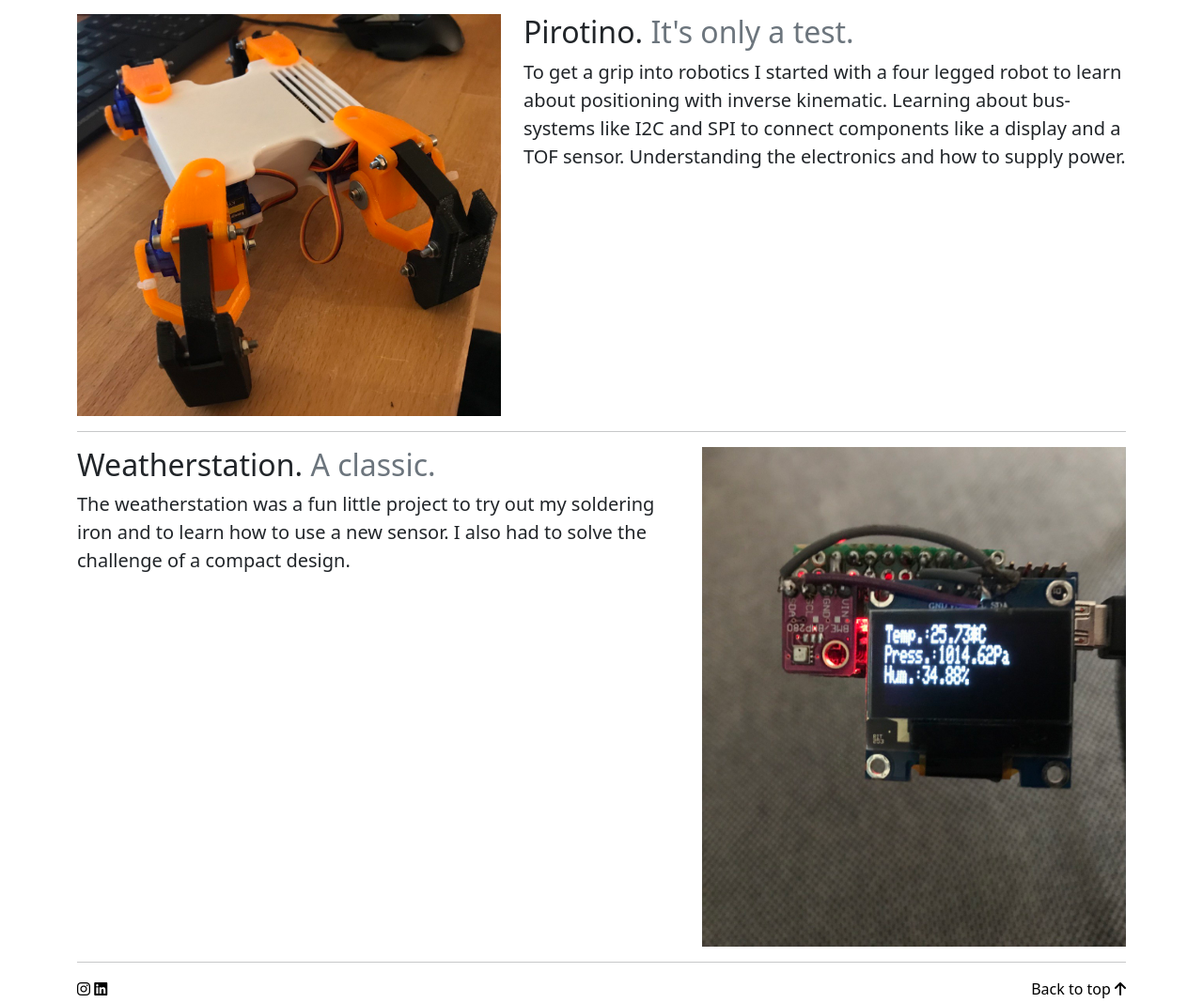
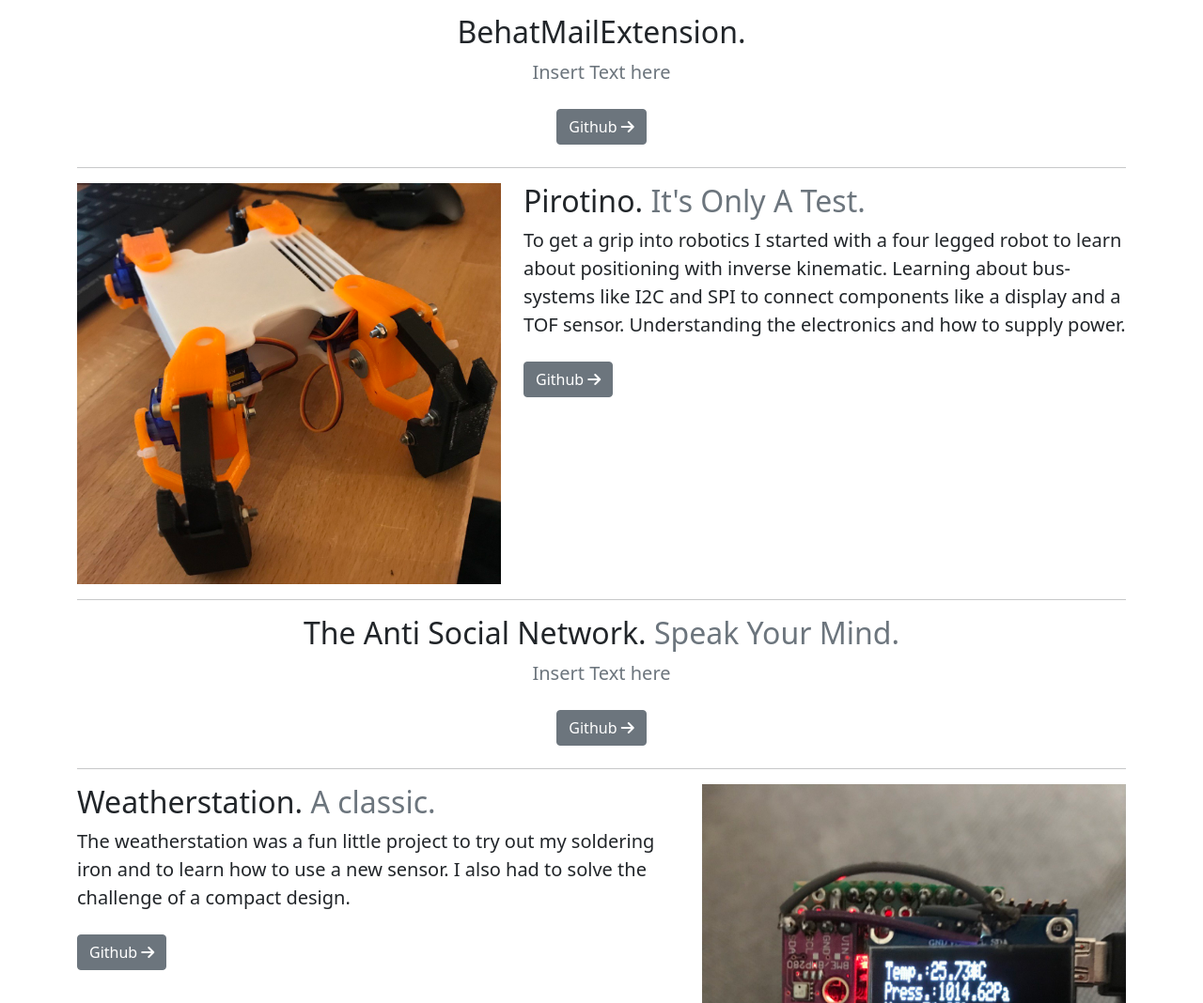
Before and after one commit to pmaasz/pmaasz.github.io, a plain HTML site: page index.html in a window 1280 px wide. Shown: the part 700-1768 px from the top of the page at 94% size. Drawn offline with nearby package versions, Linux system fonts and the light colour scheme.

Commit message:
adds content

```diff
--- a/index.html
+++ b/index.html
@@ -16,6 +16,9 @@
 		}
 		a:hover,a:hover > i{
 			color: grey;
+		}
+		.fa-arrow-right{
+			color:white;
 		}
 	</style>
 </head>
@@ -46,17 +49,44 @@
 
 	<hr class="featurette-divider">
 
+        <section class="jumbotron text-center">
+        <div class="container">
+          <h2 class="jumbotron-heading">BehatMailExtension.</h2>
+          <p class="lead text-muted">Insert Text here</p>
+          <p>
+            <a href="https://github.com/pmaasz/BehatMailExtension" class="btn btn-secondary my-2">Github <i class="fa-solid fa-arrow-right"></i></a>
+          </p>
+        </div>
+      </section>
+
+        <hr class="featurette-divider">
+
 <div class="row featurette">
       <div class="col-md-7 order-md-2">
-        <h2 class="featurette-heading">Pirotino. <span class="text-muted">It's only a test.</span></h2>
+        <h2 class="featurette-heading">Pirotino. <span class="text-muted">It's Only A Test.</span></h2>
         <p class="lead">
 		To get a grip into robotics I started with a four legged robot to learn about positioning with inverse kinematic. Learning about bus-systems like I2C and SPI to connect components like a display and a TOF sensor. Understanding the electronics and how to supply power.
 	</p>
+	<p>
+            <a href="https://github.com/pmaasz/Pirotino" class="btn btn-secondary my-2">Github <i class="fa-solid fa-arrow-right"></i></a>
+          </p>
       </div>
       <div class="col-md-5 order-md-1">
 	 <img width="100%" height="100%" src="images/pirotino/pirotino.jpg"></img>
       </div>
     </div>
+
+       <hr class="featurette-divider">
+
+        <section class="jumbotron text-center">
+        <div class="container">
+          <h2 class="jumbotron-heading">The Anti Social Network. <span class="text-muted">Speak Your Mind.</span></h2>
+          <p class="lead text-muted">Insert Text here</p>
+          <p>
+            <a href="https://github.com/pmaasz/The-Anti-Social-Network" class="btn btn-secondary my-2">Github <i class="fa-solid fa-arrow-right"></i></a>
+          </p>
+        </div>
+      </section>
 
        <hr class="featurette-divider">
 
@@ -66,11 +96,27 @@
                         <p class="lead">
 			The weatherstation was a fun little project to try out my soldering iron and to learn how to use a new sensor. I also had to solve the challenge of a compact design.
                         </p>
+        <p>
+            <a href="https://github.com/pmaasz/weatherstation" class="btn btn-secondary my-2">Github <i class="fa-solid fa-arrow-right"></i></a>
+          </p>
                 </div>
                 <div class="col-md-5">
                         <img width="100%" height="100%" src="images/weatherstation/weatherstation.jpg"></img>
                 </div>
         </div>
+
+	<hr class="featurette-divider">
+
+	<section class="jumbotron text-center">
+        <div class="container">
+          <h2 class="jumbotron-heading">Pi Temperature Sensoring. <span class="text-muted">Shortname PiTS</span></h2>
+          <p class="lead text-muted">Insert Text here</p>
+          <p>
+            <a href="https://github.com/pmaasz/PiTS" class="btn btn-secondary my-2">Github <i class="fa-solid fa-arrow-right"></i></a>
+          </p>
+        </div>
+      </section>
+
        <hr class="featurette-divider">
 </div>
 
```
